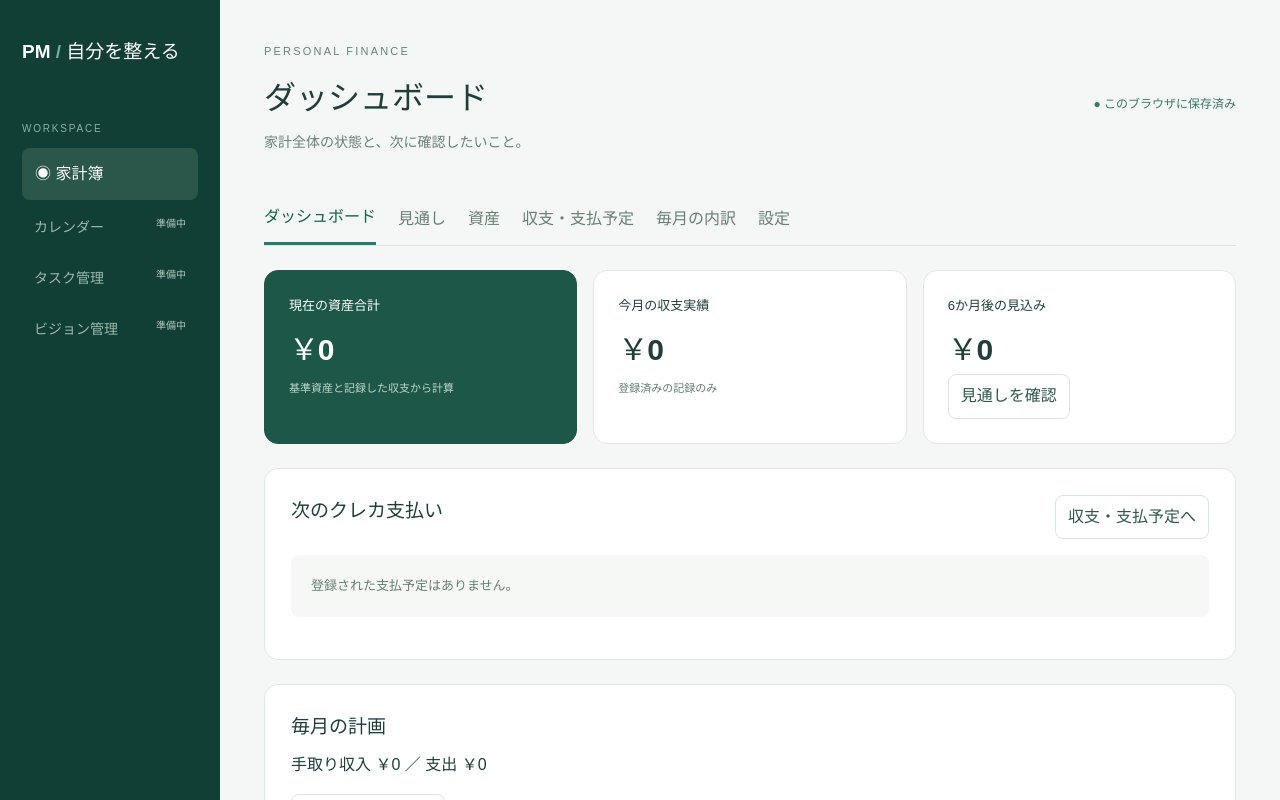
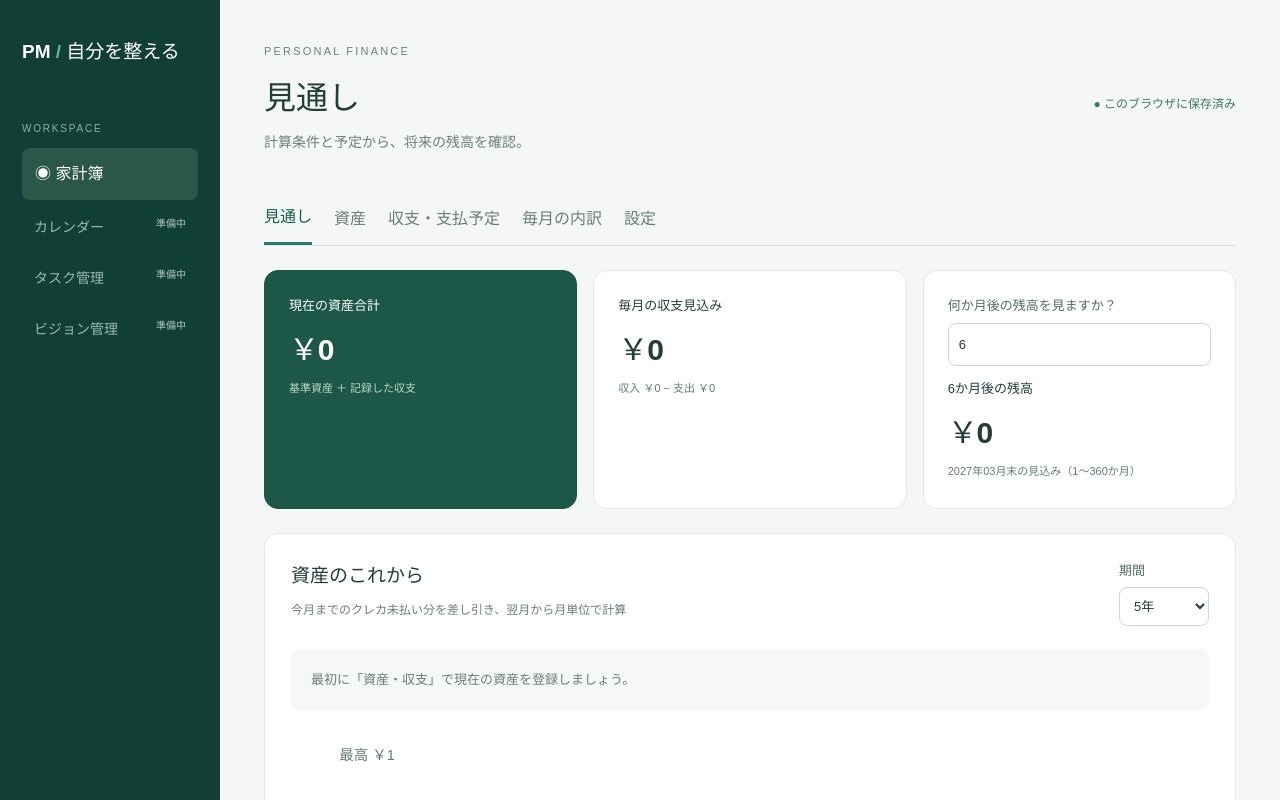
Before and after one commit to keimetspotato-alt/PM-app, a React (Vite) app: page / in a window 1280 px wide. Shown: the top 800 px of the page. Built offline with nearby package versions, Linux system fonts and the light colour scheme.

Commit message:
refactor: remove dashboard and open finance forecasts by default

```diff
--- a/src/features/finance/FinanceWorkspace.tsx
+++ b/src/features/finance/FinanceWorkspace.tsx
@@ -1,4 +1,3 @@
-import { DashboardPage } from './pages/DashboardPage'
 import { ForecastPage } from './pages/ForecastPage'
 import { AssetsPage } from './pages/AssetsPage'
 import { TransactionsPage } from './pages/TransactionsPage'
@@ -9,8 +8,9 @@ import { financePages } from './navigation'
 import { useFinance } from './model/FinanceContext'
 import './finance.css'
 export function FinanceWorkspace() {
-  const { tab, setTab, saved, message, setMessage } = useFinance()
-  const page = financePages.find((p) => p.id === tab)!
+  const { tab: selectedTab, setTab, saved, message, setMessage } = useFinance()
+  const page = financePages.find((p) => p.id === selectedTab) ?? financePages[0]
+  const tab = page.id
   return (
     <div className="layout">
       <aside>
@@ -66,7 +66,6 @@ export function FinanceWorkspace() {
             </button>
           ))}
         </nav>
-        {tab === 'dashboard' && <DashboardPage />}
         {tab === 'forecast' && <ForecastPage />}
         {tab === 'assets' && <AssetsPage />}
         {tab === 'transactions' && <TransactionsPage />}
--- a/src/features/finance/model/useFinanceModel.ts
+++ b/src/features/finance/model/useFinanceModel.ts
@@ -15,7 +15,7 @@ export function useFinanceModel() {
   const [data, setData] = useState<Data>(loaded.data)
   const [blocked, setBlocked] = useState(Boolean(loaded.error))
   const [message, setMessage] = useState(loaded.error)
-  const [tab, setTab] = useState<FinancePageId>('dashboard')
+  const [tab, setTab] = useState<FinancePageId>('forecast')
   const [saved, setSaved] = useState(false)
   const [editing, setEditing] = useState<{
     collection: 'assets' | 'transactions' | 'plans' | 'cardPayments'
--- a/src/features/finance/navigation.ts
+++ b/src/features/finance/navigation.ts
@@ -1,9 +1,4 @@
 export const financePages = [
-  {
-    id: 'dashboard',
-    label: 'ダッシュボード',
-    description: '家計全体の状態と、次に確認したいこと。',
-  },
   {
     id: 'forecast',
     label: '見通し',
--- a/src/features/finance/pages/DashboardPage.tsx
+++ /dev/null
@@ -1,72 +0,0 @@
-import { useFinance } from '../model/FinanceContext'
-import { yen } from '../../../shared/format'
-import { today } from '../domain/finance'
-export function DashboardPage() {
-  const { data, current, targetMonths, targetBalance, setTab, actual } =
-    useFinance()
-  const upcoming = (data.cardPayments ?? []).toSorted((a, b) =>
-    a.date.localeCompare(b.date),
-  )
-  return (
-    <>
-      <div className="stats">
-        <article className="stat primary">
-          <p>現在の資産合計</p>
-          <strong>{yen(current)}</strong>
-          <small>基準資産と記録した収支から計算</small>
-        </article>
-        <article className="stat">
-          <p>今月の収支実績</p>
-          <strong>
-            {yen(
-              actual.reduce(
-                (s, t) => s + (t.kind === 'income' ? t.amount : -t.amount),
-                0,
-              ),
-            )}
-          </strong>
-          <small>登録済みの記録のみ</small>
-        </article>
-        <article className="stat">
-          <p>{targetMonths}か月後の見込み</p>
-          <strong>{yen(targetBalance.balance)}</strong>
-          <button onClick={() => setTab('forecast')}>見通しを確認</button>
-        </article>
-      </div>
-      <section>
-        <div className="section-heading">
-          <h2>次のクレカ支払い</h2>
-          <button onClick={() => setTab('transactions')}>
-            収支・支払予定へ
-          </button>
-        </div>
-        {upcoming.length ? (
-          upcoming.slice(0, 3).map((p) => (
-            <div className="row" key={p.id}>
-              <div>
-                <b>{p.name}</b>
-                <small>
-                  {p.date}
-                  {p.date < today() ? ' · 未払い' : ''}
-                </small>
-              </div>
-              <strong>{yen(p.amount)}</strong>
-            </div>
-          ))
-        ) : (
-          <p className="empty">登録された支払予定はありません。</p>
-        )}
-      </section>
-      <section>
-        <h2>毎月の計画</h2>
-        <p>
-          手取り収入 {yen(data.income)} ／ 支出 {yen(data.expense)}
-        </p>
-        <button onClick={() => setTab('budget')}>毎月の内訳を設定</button>
-        <p className="hint">
-          実際の記録と、将来予測に使う計画は別々に管理します。
-        </p>
-      </section>
-    </>
-  )
-}
```
Also changed, not shown: 2 other files (tests, documents, lock files or other folders).
